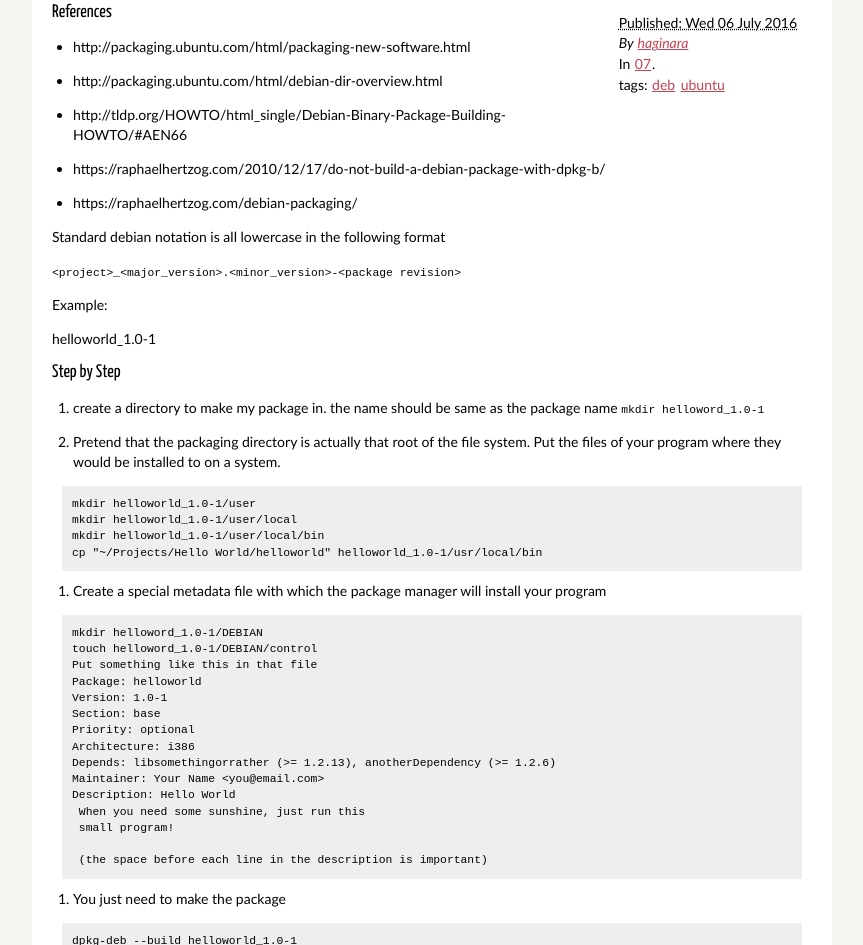
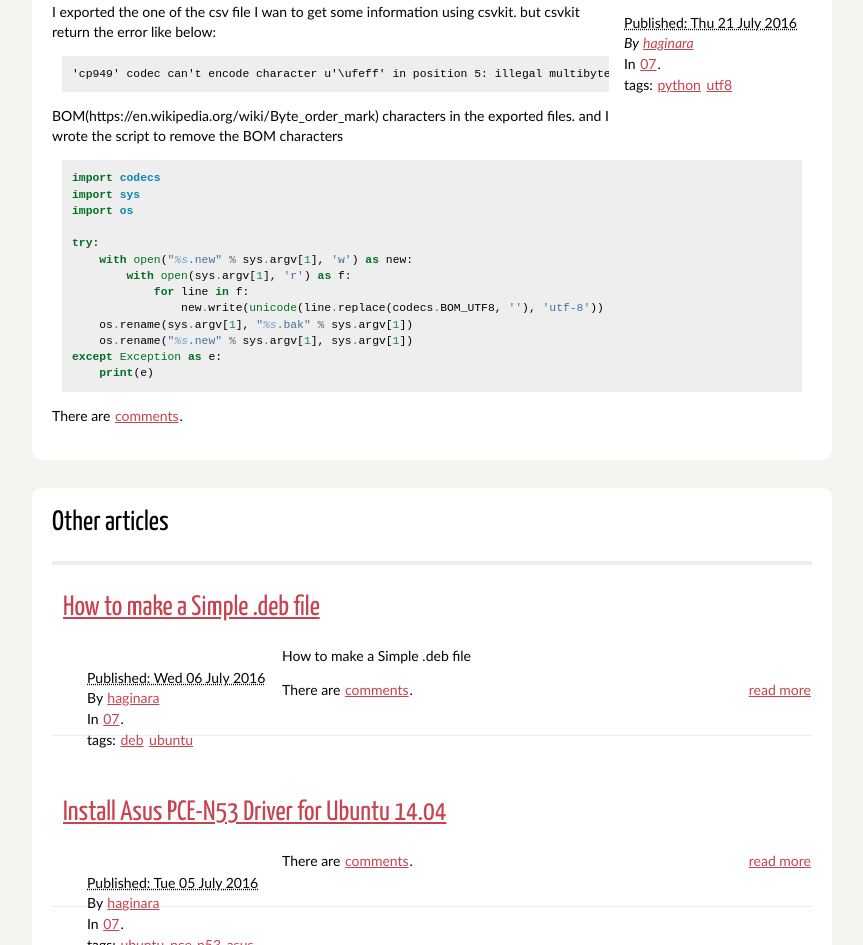
Before and after one commit to haginara/haginara.github.io, a plain HTML site: page index.html in a window 1280 px wide. Shown: the part 225-1170 px from the top of the page, without its empty margins (208-1071 px from the left). Drawn offline with Linux system fonts and the light colour scheme.

Commit message:
added the new post

```diff
--- a/feeds/all.atom.xml
+++ b/feeds/all.atom.xml
@@ -1,5 +1,25 @@
 <?xml version="1.0" encoding="utf-8"?>
-<feed xmlns="http://www.w3.org/2005/Atom"><title>LightSaber</title><link href="http://haginara.github.io/" rel="alternate"></link><link href="http://haginara.github.io/feeds/all.atom.xml" rel="self"></link><id>http://haginara.github.io/</id><updated>2016-07-06T12:09:00-07:00</updated><entry><title>How to make a Simple .deb file</title><link href="http://haginara.github.io/posts/2016/07/how-to-make-a-simple-deb-file/" rel="alternate"></link><published>2016-07-06T12:09:00-07:00</published><author><name>haginara</name></author><id>tag:haginara.github.io,2016-07-06:posts/2016/07/how-to-make-a-simple-deb-file/</id><summary type="html">&lt;h4&gt;References&lt;/h4&gt;
+<feed xmlns="http://www.w3.org/2005/Atom"><title>LightSaber</title><link href="http://haginara.github.io/" rel="alternate"></link><link href="http://haginara.github.io/feeds/all.atom.xml" rel="self"></link><id>http://haginara.github.io/</id><updated>2016-07-21T16:03:00-07:00</updated><entry><title>Removing the BOM characters using python</title><link href="http://haginara.github.io/posts/2016/07/removing-the-bom-characters-using-python/" rel="alternate"></link><published>2016-07-21T16:03:00-07:00</published><author><name>haginara</name></author><id>tag:haginara.github.io,2016-07-21:posts/2016/07/removing-the-bom-characters-using-python/</id><summary type="html">&lt;p&gt;I exported the one of the csv file I wan to get some information using csvkit.
+but csvkit return the error like below:&lt;/p&gt;
+&lt;div class="highlight"&gt;&lt;pre&gt;&amp;#39;cp949&amp;#39; codec can&amp;#39;t encode character u&amp;#39;\ufeff&amp;#39; in position 5: illegal multibyte sequence
+&lt;/pre&gt;&lt;/div&gt;
+
+
+&lt;p&gt;BOM(https://en.wikipedia.org/wiki/Byte_order_mark) characters in the exported files. and I wrote the script to remove the BOM characters&lt;/p&gt;
+&lt;div class="highlight"&gt;&lt;pre&gt;&lt;span class="kn"&gt;import&lt;/span&gt; &lt;span class="nn"&gt;codecs&lt;/span&gt;
+&lt;span class="kn"&gt;import&lt;/span&gt; &lt;span class="nn"&gt;sys&lt;/span&gt;
+&lt;span class="kn"&gt;import&lt;/span&gt; &lt;span class="nn"&gt;os&lt;/span&gt;
+
+&lt;span class="k"&gt;try&lt;/span&gt;&lt;span class="p"&gt;:&lt;/span&gt;
+    &lt;span class="k"&gt;with&lt;/span&gt; &lt;span class="nb"&gt;open&lt;/span&gt;&lt;span class="p"&gt;(&lt;/span&gt;&lt;span class="s"&gt;&amp;quot;&lt;/span&gt;&lt;span class="si"&gt;%s&lt;/span&gt;&lt;span class="s"&gt;.new&amp;quot;&lt;/span&gt; &lt;span class="o"&gt;%&lt;/span&gt; &lt;span class="n"&gt;sys&lt;/span&gt;&lt;span class="o"&gt;.&lt;/span&gt;&lt;span class="n"&gt;argv&lt;/span&gt;&lt;span class="p"&gt;[&lt;/span&gt;&lt;span class="mi"&gt;1&lt;/span&gt;&lt;span class="p"&gt;],&lt;/span&gt; &lt;span class="s"&gt;&amp;#39;w&amp;#39;&lt;/span&gt;&lt;span class="p"&gt;)&lt;/span&gt; &lt;span class="k"&gt;as&lt;/span&gt; &lt;span class="n"&gt;new&lt;/span&gt;&lt;span class="p"&gt;:&lt;/span&gt;
+        &lt;span class="k"&gt;with&lt;/span&gt; &lt;span class="nb"&gt;open&lt;/span&gt;&lt;span class="p"&gt;(&lt;/span&gt;&lt;span class="n"&gt;sys&lt;/span&gt;&lt;span class="o"&gt;.&lt;/span&gt;&lt;span class="n"&gt;argv&lt;/span&gt;&lt;span class="p"&gt;[&lt;/span&gt;&lt;span class="mi"&gt;1&lt;/span&gt;&lt;span class="p"&gt;],&lt;/span&gt; &lt;span class="s"&gt;&amp;#39;r&amp;#39;&lt;/span&gt;&lt;span class="p"&gt;)&lt;/span&gt; &lt;span class="k"&gt;as&lt;/span&gt; &lt;span class="n"&gt;f&lt;/span&gt;&lt;span class="p"&gt;:&lt;/span&gt;
+            &lt;span class="k"&gt;for&lt;/span&gt; &lt;span class="n"&gt;line&lt;/span&gt; &lt;span class="ow"&gt;in&lt;/span&gt; &lt;span class="n"&gt;f&lt;/span&gt;&lt;span class="p"&gt;:&lt;/span&gt;
+                &lt;span class="n"&gt;new&lt;/span&gt;&lt;span class="o"&gt;.&lt;/span&gt;&lt;span class="n"&gt;write&lt;/span&gt;&lt;span class="p"&gt;(&lt;/span&gt;&lt;span class="nb"&gt;unicode&lt;/span&gt;&lt;span class="p"&gt;(&lt;/span&gt;&lt;span class="n"&gt;line&lt;/span&gt;&lt;span class="o"&gt;.&lt;/span&gt;&lt;span class="n"&gt;replace&lt;/span&gt;&lt;span class="p"&gt;(&lt;/span&gt;&lt;span class="n"&gt;codecs&lt;/span&gt;&lt;span class="o"&gt;.&lt;/span&gt;&lt;span class="n"&gt;BOM_UTF8&lt;/span&gt;&lt;span class="p"&gt;,&lt;/span&gt; &lt;span class="s"&gt;&amp;#39;&amp;#39;&lt;/span&gt;&lt;span class="p"&gt;),&lt;/span&gt; &lt;span class="s"&gt;&amp;#39;utf-8&amp;#39;&lt;/span&gt;&lt;span class="p"&gt;))&lt;/span&gt;
+    &lt;span class="n"&gt;os&lt;/span&gt;&lt;span class="o"&gt;.&lt;/span&gt;&lt;span class="n"&gt;rename&lt;/span&gt;&lt;span class="p"&gt;(&lt;/span&gt;&lt;span class="n"&gt;sys&lt;/span&gt;&lt;span class="o"&gt;.&lt;/span&gt;&lt;span class="n"&gt;argv&lt;/span&gt;&lt;span class="p"&gt;[&lt;/span&gt;&lt;span class="mi"&gt;1&lt;/span&gt;&lt;span class="p"&gt;],&lt;/span&gt; &lt;span class="s"&gt;&amp;quot;&lt;/span&gt;&lt;span class="si"&gt;%s&lt;/span&gt;&lt;span class="s"&gt;.bak&amp;quot;&lt;/span&gt; &lt;span class="o"&gt;%&lt;/span&gt; &lt;span class="n"&gt;sys&lt;/span&gt;&lt;span class="o"&gt;.&lt;/span&gt;&lt;span class="n"&gt;argv&lt;/span&gt;&lt;span class="p"&gt;[&lt;/span&gt;&lt;span class="mi"&gt;1&lt;/span&gt;&lt;span class="p"&gt;])&lt;/span&gt;
+    &lt;span class="n"&gt;os&lt;/span&gt;&lt;span class="o"&gt;.&lt;/span&gt;&lt;span class="n"&gt;rename&lt;/span&gt;&lt;span class="p"&gt;(&lt;/span&gt;&lt;span class="s"&gt;&amp;quot;&lt;/span&gt;&lt;span class="si"&gt;%s&lt;/span&gt;&lt;span class="s"&gt;.new&amp;quot;&lt;/span&gt; &lt;span class="o"&gt;%&lt;/span&gt; &lt;span class="n"&gt;sys&lt;/span&gt;&lt;span class="o"&gt;.&lt;/span&gt;&lt;span class="n"&gt;argv&lt;/span&gt;&lt;span class="p"&gt;[&lt;/span&gt;&lt;span class="mi"&gt;1&lt;/span&gt;&lt;span class="p"&gt;],&lt;/span&gt; &lt;span class="n"&gt;sys&lt;/span&gt;&lt;span class="o"&gt;.&lt;/span&gt;&lt;span class="n"&gt;argv&lt;/span&gt;&lt;span class="p"&gt;[&lt;/span&gt;&lt;span class="mi"&gt;1&lt;/span&gt;&lt;span class="p"&gt;])&lt;/span&gt;
+&lt;span class="k"&gt;except&lt;/span&gt; &lt;span class="ne"&gt;Exception&lt;/span&gt; &lt;span class="k"&gt;as&lt;/span&gt; &lt;span class="n"&gt;e&lt;/span&gt;&lt;span class="p"&gt;:&lt;/span&gt;
+    &lt;span class="k"&gt;print&lt;/span&gt;&lt;span class="p"&gt;(&lt;/span&gt;&lt;span class="n"&gt;e&lt;/span&gt;&lt;span class="p"&gt;)&lt;/span&gt;
+&lt;/pre&gt;&lt;/div&gt;</summary><category term="python"></category><category term="utf8"></category></entry><entry><title>How to make a Simple .deb file</title><link href="http://haginara.github.io/posts/2016/07/how-to-make-a-simple-deb-file/" rel="alternate"></link><published>2016-07-06T12:09:00-07:00</published><author><name>haginara</name></author><id>tag:haginara.github.io,2016-07-06:posts/2016/07/how-to-make-a-simple-deb-file/</id><summary type="html">&lt;h4&gt;References&lt;/h4&gt;
 &lt;ul&gt;
 &lt;li&gt;http://packaging.ubuntu.com/html/packaging-new-software.html&lt;/li&gt;
 &lt;li&gt;http://packaging.ubuntu.com/html/debian-dir-overview.html&lt;/li&gt;
--- a/index.html
+++ b/index.html
@@ -21,7 +21,51 @@
 
             <aside id="featured" class="body">
                 <article>
-                    <h1 class="entry-title"><a href="http://haginara.github.io/posts/2016/07/how-to-make-a-simple-deb-file/">How to make a Simple .deb file</a></h1>
+                    <h1 class="entry-title"><a href="http://haginara.github.io/posts/2016/07/removing-the-bom-characters-using-python/">Removing the BOM characters using python</a></h1>
+<footer class="post-info">
+        <abbr class="published" title="2016-07-21T16:03:00-07:00">
+                Published: Thu 21 July 2016
+        </abbr>
+
+        <address class="vcard author">
+                By                         <a class="url fn" href="http://haginara.github.io/author/haginara.html">haginara</a>
+        </address>
+<p>In <a href="http://haginara.github.io/category/07.html">07</a>.</p>
+<p>tags: <a href="http://haginara.github.io/tag/python.html">python</a> <a href="http://haginara.github.io/tag/utf8.html">utf8</a> </p>
+</footer><!-- /.post-info --><p>I exported the one of the csv file I wan to get some information using csvkit.
+but csvkit return the error like below:</p>
+<div class="highlight"><pre>&#39;cp949&#39; codec can&#39;t encode character u&#39;\ufeff&#39; in position 5: illegal multibyte sequence
+</pre></div>
+
+
+<p>BOM(https://en.wikipedia.org/wiki/Byte_order_mark) characters in the exported files. and I wrote the script to remove the BOM characters</p>
+<div class="highlight"><pre><span class="kn">import</span> <span class="nn">codecs</span>
+<span class="kn">import</span> <span class="nn">sys</span>
+<span class="kn">import</span> <span class="nn">os</span>
+
+<span class="k">try</span><span class="p">:</span>
+    <span class="k">with</span> <span class="nb">open</span><span class="p">(</span><span class="s">&quot;</span><span class="si">%s</span><span class="s">.new&quot;</span> <span class="o">%</span> <span class="n">sys</span><span class="o">.</span><span class="n">argv</span><span class="p">[</span><span class="mi">1</span><span class="p">],</span> <span class="s">&#39;w&#39;</span><span class="p">)</span> <span class="k">as</span> <span class="n">new</span><span class="p">:</span>
+        <span class="k">with</span> <span class="nb">open</span><span class="p">(</span><span class="n">sys</span><span class="o">.</span><span class="n">argv</span><span class="p">[</span><span class="mi">1</span><span class="p">],</span> <span class="s">&#39;r&#39;</span><span class="p">)</span> <span class="k">as</span> <span class="n">f</span><span class="p">:</span>
+            <span class="k">for</span> <span class="n">line</span> <span class="ow">in</span> <span class="n">f</span><span class="p">:</span>
+                <span class="n">new</span><span class="o">.</span><span class="n">write</span><span class="p">(</span><span class="nb">unicode</span><span class="p">(</span><span class="n">line</span><span class="o">.</span><span class="n">replace</span><span class="p">(</span><span class="n">codecs</span><span class="o">.</span><span class="n">BOM_UTF8</span><span class="p">,</span> <span class="s">&#39;&#39;</span><span class="p">),</span> <span class="s">&#39;utf-8&#39;</span><span class="p">))</span>
+    <span class="n">os</span><span class="o">.</span><span class="n">rename</span><span class="p">(</span><span class="n">sys</span><span class="o">.</span><span class="n">argv</span><span class="p">[</span><span class="mi">1</span><span class="p">],</span> <span class="s">&quot;</span><span class="si">%s</span><span class="s">.bak&quot;</span> <span class="o">%</span> <span class="n">sys</span><span class="o">.</span><span class="n">argv</span><span class="p">[</span><span class="mi">1</span><span class="p">])</span>
+    <span class="n">os</span><span class="o">.</span><span class="n">rename</span><span class="p">(</span><span class="s">&quot;</span><span class="si">%s</span><span class="s">.new&quot;</span> <span class="o">%</span> <span class="n">sys</span><span class="o">.</span><span class="n">argv</span><span class="p">[</span><span class="mi">1</span><span class="p">],</span> <span class="n">sys</span><span class="o">.</span><span class="n">argv</span><span class="p">[</span><span class="mi">1</span><span class="p">])</span>
+<span class="k">except</span> <span class="ne">Exception</span> <span class="k">as</span> <span class="n">e</span><span class="p">:</span>
+    <span class="k">print</span><span class="p">(</span><span class="n">e</span><span class="p">)</span>
+</pre></div><p>There are <a href="http://haginara.github.io/posts/2016/07/removing-the-bom-characters-using-python/#disqus_thread">comments</a>.</p>                </article>
+            </aside><!-- /#featured -->
+                <section id="content" class="body">
+                    <h1>Other articles</h1>
+                    <hr />
+                    <ol id="posts-list" class="hfeed">
+
+            <li><article class="hentry">
+                <header>
+                    <h1><a href="http://haginara.github.io/posts/2016/07/how-to-make-a-simple-deb-file/" rel="bookmark"
+                           title="Permalink to How to make a Simple .deb file">How to make a Simple .deb file</a></h1>
+                </header>
+
+                <div class="entry-content">
 <footer class="post-info">
         <abbr class="published" title="2016-07-06T12:09:00-07:00">
                 Published: Wed 06 July 2016
@@ -32,66 +76,10 @@
         </address>
 <p>In <a href="http://haginara.github.io/category/07.html">07</a>.</p>
 <p>tags: <a href="http://haginara.github.io/tag/deb.html">deb</a> <a href="http://haginara.github.io/tag/ubuntu.html">ubuntu</a> </p>
-</footer><!-- /.post-info --><h4>References</h4>
-<ul>
-<li>http://packaging.ubuntu.com/html/packaging-new-software.html</li>
-<li>http://packaging.ubuntu.com/html/debian-dir-overview.html</li>
-<li>http://tldp.org/HOWTO/html_single/Debian-Binary-Package-Building-HOWTO/#AEN66</li>
-<li>https://raphaelhertzog.com/2010/12/17/do-not-build-a-debian-package-with-dpkg-b/</li>
-<li>https://raphaelhertzog.com/debian-packaging/</li>
-</ul>
-<p>Standard debian notation is all lowercase in the following format</p>
-<p><code>&lt;project&gt;_&lt;major_version&gt;.&lt;minor_version&gt;-&lt;package revision&gt;</code></p>
-<p>Example:</p>
-<p>helloworld_1.0-1</p>
-<h4>Step by Step</h4>
-<ol>
-<li>
-<p>create a directory to make my package in. the name should be same as the package name
-<code>mkdir helloword_1.0-1</code></p>
-</li>
-<li>
-<p>Pretend that the packaging directory is actually that root of the file system. Put the files of your program where they would be installed to on a system.</p>
-</li>
-</ol>
-<div class="highlight"><pre>mkdir helloworld_1.0-1/user
-mkdir helloworld_1.0-1/user/local
-mkdir helloworld_1.0-1/user/local/bin
-cp &quot;~/Projects/Hello World/helloworld&quot; helloworld_1.0-1/usr/local/bin
-</pre></div>
-
-
-<ol>
-<li>Create a special metadata file with which the package manager will install your program</li>
-</ol>
-<div class="highlight"><pre>mkdir helloword_1.0-1/DEBIAN
-touch helloword_1.0-1/DEBIAN/control
-Put something like this in that file
-Package: helloworld
-Version: 1.0-1
-Section: base
-Priority: optional
-Architecture: i386
-Depends: libsomethingorrather (&gt;= 1.2.13), anotherDependency (&gt;= 1.2.6)
-Maintainer: Your Name &lt;you@email.com&gt;
-Description: Hello World
- When you need some sunshine, just run this
- small program!
-
- (the space before each line in the description is important)
-</pre></div>
-
-
-<ol>
-<li>You just need to make the package</li>
-</ol>
-<div class="highlight"><pre>dpkg-deb --build helloworld_1.0-1
-</pre></div><p>There are <a href="http://haginara.github.io/posts/2016/07/how-to-make-a-simple-deb-file/#disqus_thread">comments</a>.</p>                </article>
-            </aside><!-- /#featured -->
-                <section id="content" class="body">
-                    <h1>Other articles</h1>
-                    <hr />
-                    <ol id="posts-list" class="hfeed">
+</footer><!-- /.post-info -->                <p>How to make a Simple .deb file</p>
+                <a class="readmore" href="http://haginara.github.io/posts/2016/07/how-to-make-a-simple-deb-file/">read more</a>
+<p>There are <a href="http://haginara.github.io/posts/2016/07/how-to-make-a-simple-deb-file/#disqus_thread">comments</a>.</p>                </div><!-- /.entry-content -->
+            </article></li>
 
             <li><article class="hentry">
                 <header>
@@ -158,29 +146,11 @@ Description: Hello World
                 <a class="readmore" href="http://haginara.github.io/posts/2016/07/using-the-lets-encrypt-for-nginx/">read more</a>
 <p>There are <a href="http://haginara.github.io/posts/2016/07/using-the-lets-encrypt-for-nginx/#disqus_thread">comments</a>.</p>                </div><!-- /.entry-content -->
             </article></li>
-
-            <li><article class="hentry">
-                <header>
-                    <h1><a href="http://haginara.github.io/posts/2016/07/welcome/" rel="bookmark"
-                           title="Permalink to Welcome">Welcome</a></h1>
-                </header>
-
-                <div class="entry-content">
-<footer class="post-info">
-        <abbr class="published" title="2016-07-01T00:00:00-07:00">
-                Published: Fri 01 July 2016
-        </abbr>
-
-        <address class="vcard author">
-                By                         <a class="url fn" href="http://haginara.github.io/author/haginara.html">haginara</a>
-        </address>
-<p>In <a href="http://haginara.github.io/category/07.html">07</a>.</p>
-<p>tags: <a href="http://haginara.github.io/tag/pelican.html">Pelican</a> <a href="http://haginara.github.io/tag/publishing.html">publishing</a> </p>
-</footer><!-- /.post-info -->                <p>Welcome Page</p>
-                <a class="readmore" href="http://haginara.github.io/posts/2016/07/welcome/">read more</a>
-<p>There are <a href="http://haginara.github.io/posts/2016/07/welcome/#disqus_thread">comments</a>.</p>                </div><!-- /.entry-content -->
-            </article></li>
                 </ol><!-- /#posts-list -->
+<p class="paginator">
+    Page 1 / 2
+        <a href="http://haginara.github.io/index2.html">&raquo;</a>
+</p>
                 </section><!-- /#content -->
         <section id="extras" class="body">
                 <div class="blogroll">
```
Also changed, not shown: archives.html (+2 -0 lines), author/haginara.html (+53 -83 lines), authors.html (+1 -1 lines), category/07.html (+53 -83 lines), tags.html (+2 -0 lines).
